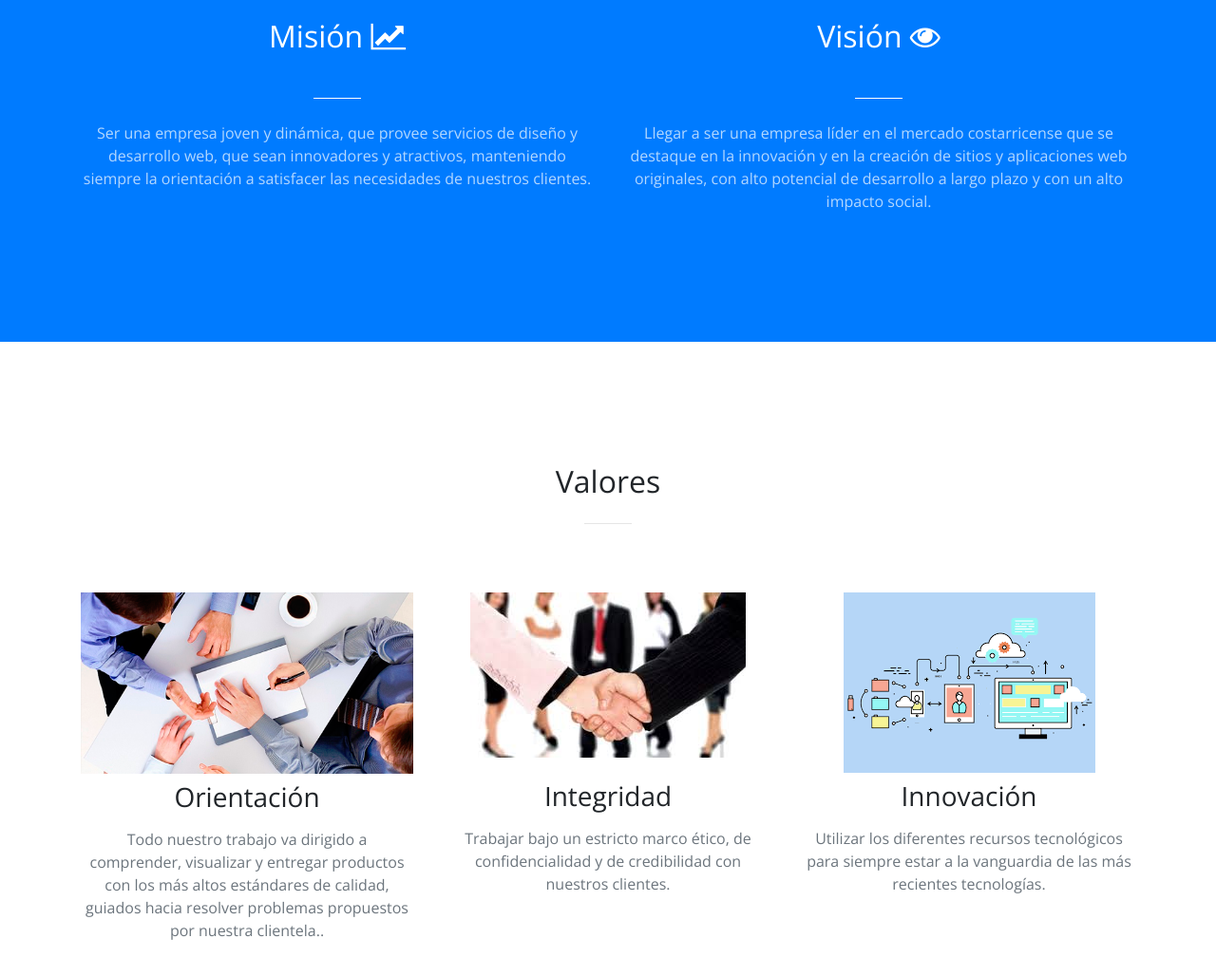
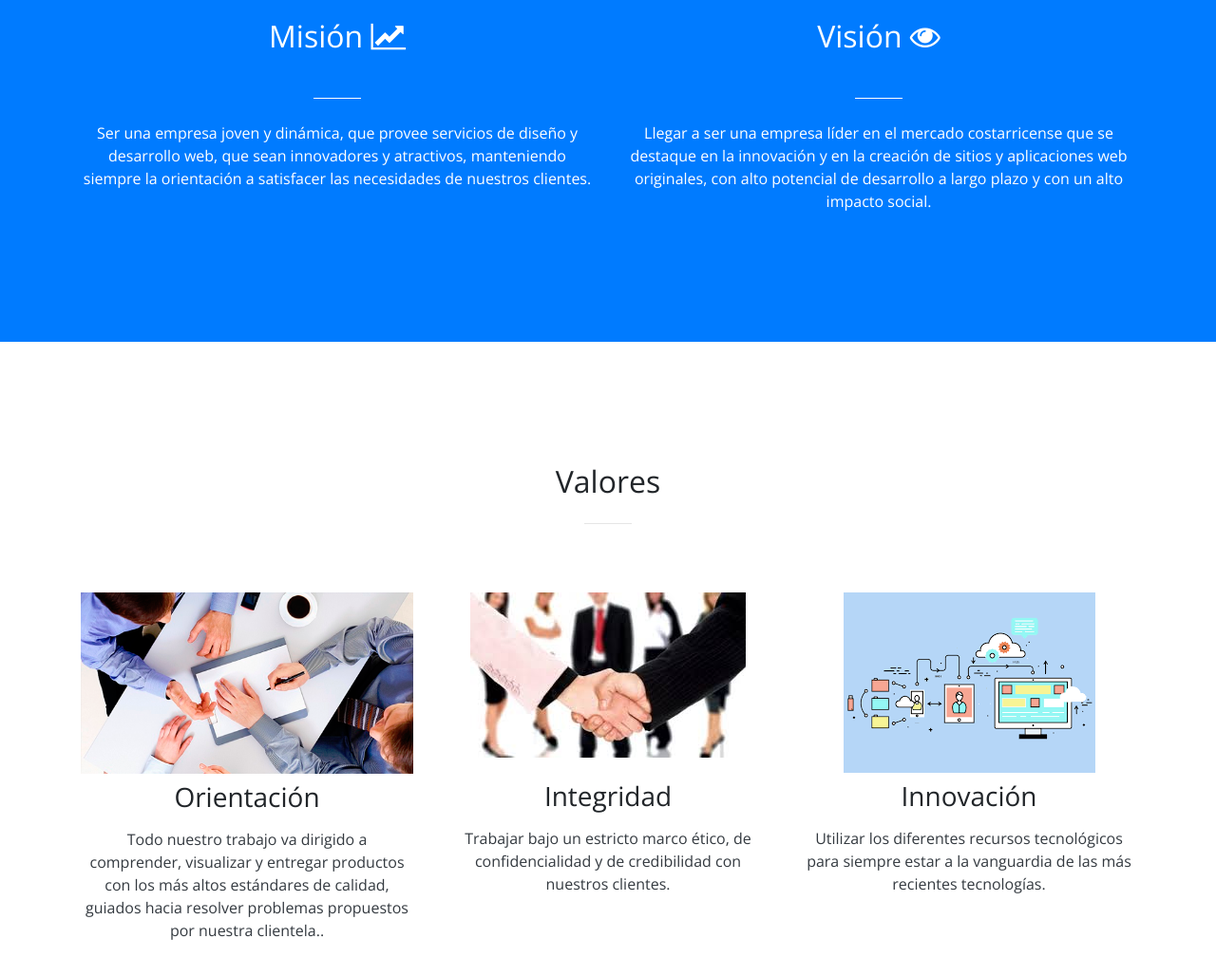
Before and after one commit to tebancole/Landing-Page-ByTicos2, a website with bundled scripts: page index.html in a window 1280 px wide. Shown: the part 1380-2408 px from the top of the page at 95% size. Built offline with nearby package versions, Linux system fonts and the light colour scheme.

Commit message:
cambios color letras vision-mision-valores

```diff
--- a/css/creative.css
+++ b/css/creative.css
@@ -49,7 +49,9 @@ h6 {
 .text-faded {
   color: rgba(255, 255, 255, 0.7);
 }
-
+.text-white{
+  color: white;
+}
 section {
   padding: 8rem 0;
   font-family: Open Sans, Helvetica Neue, Arial, sans-serif;
--- a/index.html
+++ b/index.html
@@ -101,13 +101,13 @@
       <div class="col-lg-6  text-center">
         <h2 class="section-heading text-white">Misión <span><i class="fa fa-line-chart fa-1x mb-4 sr-contact"></i></span></h2>
         <hr class="light my-4">
-        <p class="text-faded ">Ser una empresa joven y dinámica, que provee servicios de diseño y desarrollo web, que sean innovadores y atractivos,
+        <p class="text-white ">Ser una empresa joven y dinámica, que provee servicios de diseño y desarrollo web, que sean innovadores y atractivos,
           manteniendo siempre la orientación a satisfacer las necesidades de nuestros clientes.</p>
       </div>
       <div class="col-lg-6  text-center">
         <h2 class="section-heading text-white">Visión <span><i class="fa fa-eye fa-1x mb-4 sr-contact"></i></span></h2>
         <hr class="light my-4">
-        <p class="text-faded mb-2">Llegar a ser una empresa líder en el mercado costarricense que se destaque en la innovación y en la creación de
+        <p class="text-white mb-2">Llegar a ser una empresa líder en el mercado costarricense que se destaque en la innovación y en la creación de
           sitios y aplicaciones web originales, con alto potencial de desarrollo a largo plazo y con un alto impacto social.</p>
 
       </div>
@@ -134,7 +134,7 @@
         <div class="service-box mt-5 mx-auto">
           <img class="img-fluid" src="./img/orientacion.png" alt="">
           <h3 class="mb-3 pt-2">Orientación</h3>
-          <p class="text-muted mb-0">Todo nuestro trabajo va dirigido a comprender, visualizar y entregar productos con los más altos estándares de
+          <p class="text-dark mb-0">Todo nuestro trabajo va dirigido a comprender, visualizar y entregar productos con los más altos estándares de
             calidad, guiados hacia resolver problemas propuestos por nuestra clientela..</p>
         </div>
       </div>
@@ -143,7 +143,7 @@
           <img class="img-fluid" src="./img/integridad.jpg" alt="">
 
           <h3 class="mb-3 pt-4">Integridad</h3>
-          <p class="text-muted mb-0">Trabajar bajo un estricto marco ético, de confidencialidad y de credibilidad con nuestros clientes.</p>
+          <p class="text-dark mb-0">Trabajar bajo un estricto marco ético, de confidencialidad y de credibilidad con nuestros clientes.</p>
         </div>
       </div>
       <div class="col-lg-4 col-md-6 text-center">
@@ -151,7 +151,7 @@
 <img class="img-fluid" src="./img/innovacion.png" alt="">
 
           <h3 class="mb-3 pt-2">Innovación</h3>
-          <p class="text-muted mb-0">Utilizar los diferentes recursos tecnológicos para siempre estar a la vanguardia de las más recientes tecnologías.</p>
+          <p class="text-dark mb-0">Utilizar los diferentes recursos tecnológicos para siempre estar a la vanguardia de las más recientes tecnologías.</p>
         </div>
       </div>
 
```
